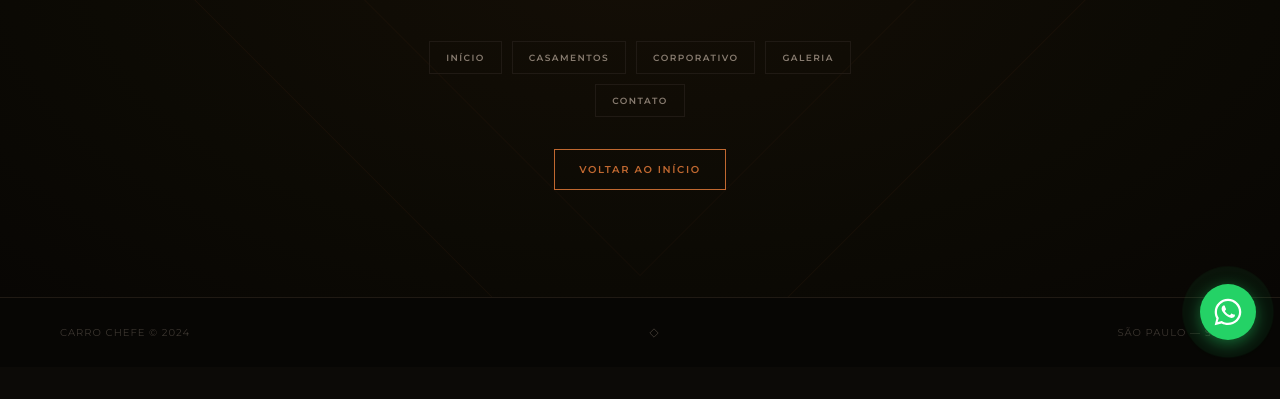
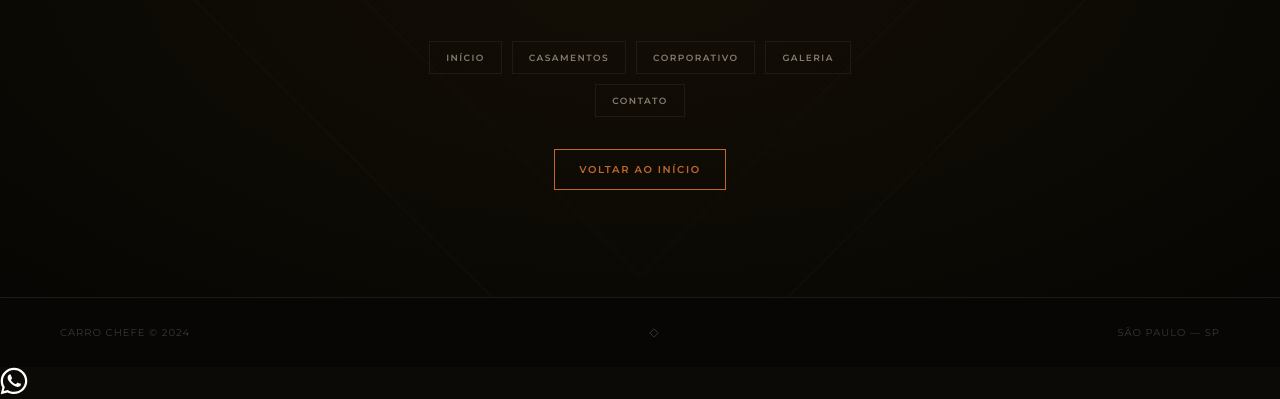
Before and after one commit to devupsite/carro-chefe-site, a plain HTML site: page 404.html in a window 1280 px wide. Shown: the part 436-835 px from the top of the page. Before the commit the page ends 803 px from the top, so only its background shows below. Drawn offline with nearby package versions, Linux system fonts and the light colour scheme; a web font is replaced by a local one.

Commit message:
Remove duplicate WA button: 404.html

```diff
--- a/404.html
+++ b/404.html
@@ -81,9 +81,6 @@ a{text-decoration:none;color:inherit}
 </button>
 
 <style>
-#wa-float{position:fixed;bottom:24px;right:24px;width:56px;height:56px;border-radius:50%;background:#25D366;display:flex;align-items:center;justify-content:center;box-shadow:0 4px 16px rgba(37,211,102,.45);z-index:8000;transition:transform .2s,box-shadow .2s;text-decoration:none}
-#wa-float:hover{transform:scale(1.1);box-shadow:0 6px 22px rgba(37,211,102,.6)}
-#wa-float::before{content:'';position:absolute;inset:0;border-radius:50%;background:#25D366;animation:wa-pulse 2s ease-out infinite;z-index:-1}
 @keyframes wa-pulse{0%{transform:scale(1);opacity:.7}100%{transform:scale(1.7);opacity:0}}
 
 #back-top{position:fixed;bottom:90px;right:24px;width:44px;height:44px;border-radius:50%;background:rgba(192,104,48,.88);border:none;display:flex;align-items:center;justify-content:center;cursor:pointer;box-shadow:0 3px 12px rgba(0,0,0,.25);z-index:8000;opacity:0;visibility:hidden;transition:opacity .3s,transform .2s,visibility .3s}
```
